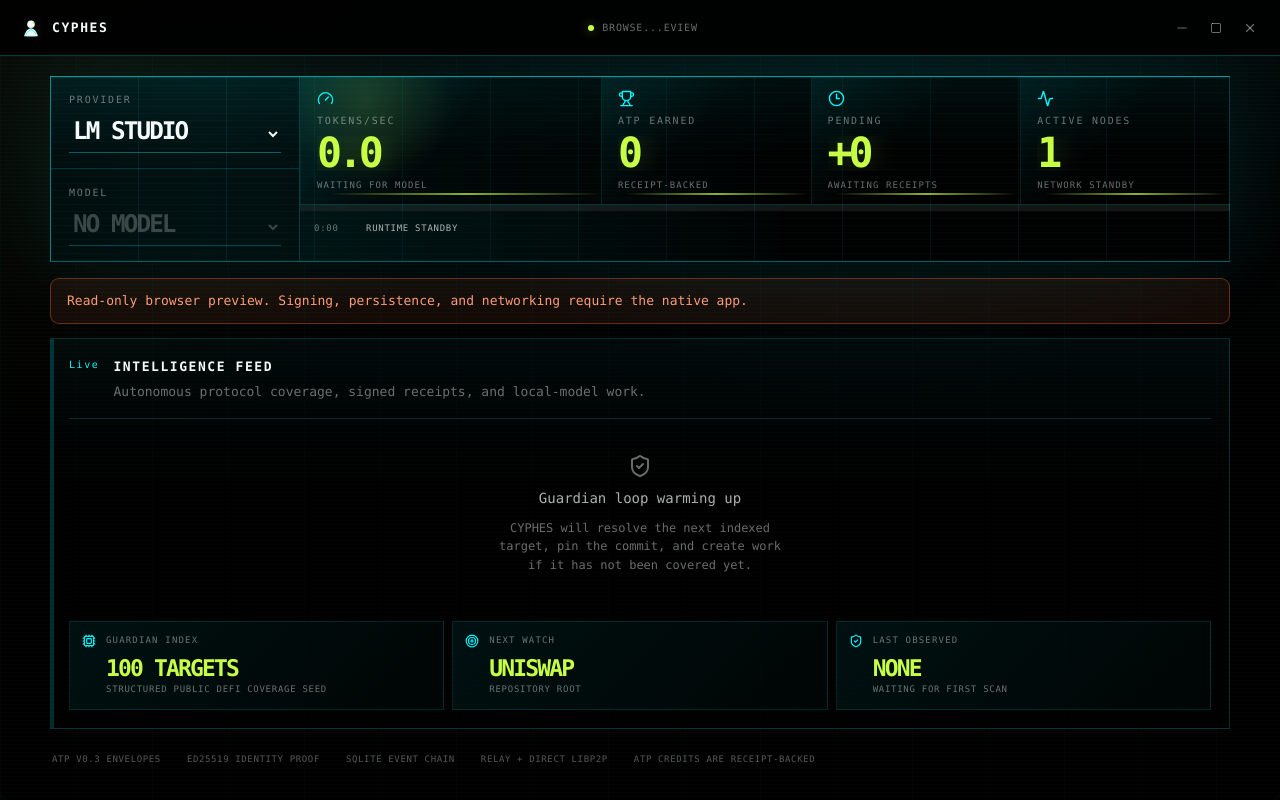
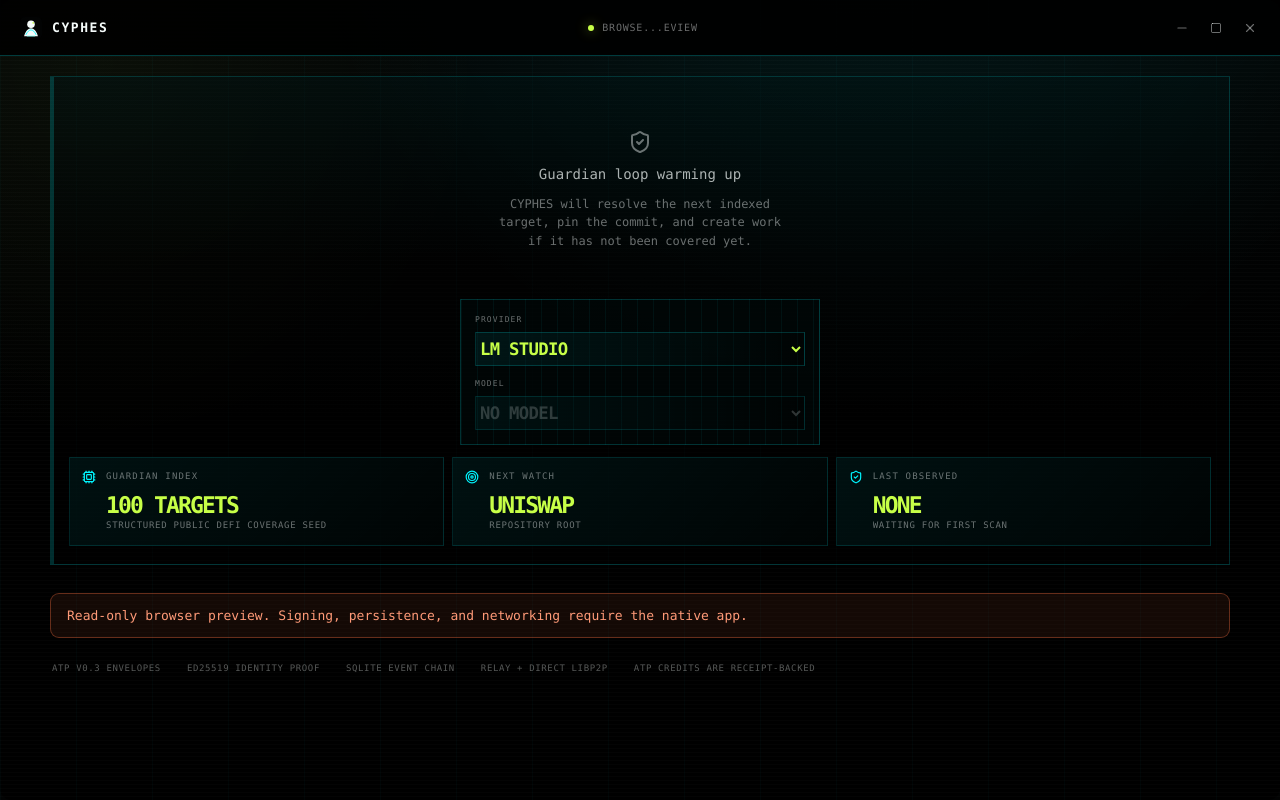
Before and after one commit to CYPHES-ATP/Node, a React (Vite) app: page / in a window 1280 px wide. Built offline with nearby package versions, Linux system fonts and the light colour scheme.

Commit message:
Polish v0.5.6 cockpit telemetry

```diff
--- a/src/App.tsx
+++ b/src/App.tsx
@@ -87,7 +87,7 @@ interface CockpitEvent {
   id: string;
   label: string;
   at: number;
-  tone?: "info" | "success" | "warn";
+  tone?: "info" | "success" | "warn" | "danger";
 }
 
 const GITHUB_REPOSITORY_URL_ERROR =
@@ -184,6 +184,20 @@ function campaignFocus(campaign: ProtocolAuditCampaign) {
     scopeLine(campaign.scopeText, "Focused file:") ||
     "Full repository"
   );
+}
+
+function compactAuditBrief(brief?: string | null) {
+  const normalized = (brief || "CYPHES is coordinating signed audit work for this pinned public repository.")
+    .replace(/\s+/g, " ")
+    .trim();
+  const sentences = normalized.match(/[^.!?]+[.!?]+/g);
+  return sentences ? sentences.slice(0, 2).join(" ").trim() : normalized;
+}
+
+function githubPauseEventLabel(status: GitHubAccessStatus) {
+  const until = status.retryAt ? ` until ${new Date(status.retryAt).toLocaleTimeString()}` : "";
+  const reason = /rate limit/i.test(status.message) ? "rate limit" : status.message.replace(/\s+/g, " ").trim();
+  return `GitHub paused${until}: ${reason}; add token for higher quota`;
 }
 
 function shortCommit(commitSha: string) {
@@ -285,6 +299,7 @@ function AppContent() {
   const lastPhaseRef = useRef("");
   const autoBusyRef = useRef(false);
   const lastAutoPulseRef = useRef("");
+  const lastGitHubPauseRef = useRef("");
 
   const nodeStatus = useCyphesStore((state) => state.nodeStatus);
   const nodeError = useCyphesStore((state) => state.nodeError);
@@ -334,7 +349,6 @@ function AppContent() {
     }
     return sortedCampaigns[0] || null;
   }, [campaigns, latestRuntimeProgress, sortedCampaigns]);
-  const liveSnapshot = liveCampaign ? campaignSnapshots[liveCampaign.campaignId] : null;
   const liveTarget = liveCampaign
     ? guardianTargets.find((target) => campaignIncludesGuardianTarget(liveCampaign, target))
     : null;
@@ -342,18 +356,6 @@ function AppContent() {
     guardianTargets.length > 0
       ? guardianTargets[normalizedAutoCounters.targetCursor % guardianTargets.length]
       : null;
-  const completedWorkUnits = liveSnapshot
-    ? liveSnapshot.workUnits.filter((unit) => unit.status === "accepted").length
-    : 0;
-  const submittedWorkUnits = liveSnapshot
-    ? liveSnapshot.workUnits.filter((unit) => unit.status === "submitted").length
-    : 0;
-  const liveFindings = liveSnapshot
-    ? liveSnapshot.contributions.reduce((sum, contribution) => sum + contribution.findings.length, 0)
-    : 0;
-  const liveAccepted = liveSnapshot
-    ? liveSnapshot.verifications.filter((verification) => verification.decision === "accepted").length
-    : 0;
   const watchObservation = nextWatchTarget
     ? guardianLedger.targets[nextWatchTarget.targetId]
     : undefined;
@@ -474,6 +476,14 @@ function AppContent() {
       window.clearInterval(timer);
     };
   }, []);
+
+  useEffect(() => {
+    if (!githubAccessStatus?.paused) return;
+    const label = githubPauseEventLabel(githubAccessStatus);
+    if (lastGitHubPauseRef.current === label) return;
+    lastGitHubPauseRef.current = label;
+    pushCockpitEvent(label, "danger");
+  }, [githubAccessStatus?.message, githubAccessStatus?.paused, githubAccessStatus?.retryAt]);
 
   useEffect(() => {
     p2p.listGuardianTargets()
@@ -929,8 +939,19 @@ function AppContent() {
       <TitleBar />
 
       <main>
-        <section className="runtime-terminal" aria-label="Runtime terminal">
-          <div className="terminal-controls">
+        <section className="panel intelligence-panel">
+          {liveCampaign ? (
+            <article className="intelligence-card">
+              <div className="intelligence-topline">
+                <span>{liveCampaign.status}</span>
+                <code>{liveCampaign.repository.fullName}</code>
+              </div>
+              <div className="intelligence-main">
+                <div>
+                  <h3>{liveCampaign.protocolName}</h3>
+                  <p className="audit-brief">{compactAuditBrief(liveTarget?.auditBrief)}</p>
+                </div>
+                <div className="runtime-radar">
                   <label>
                     <span>Provider</span>
                     <select
@@ -958,118 +979,54 @@ function AppContent() {
                     </select>
                   </label>
                 </div>
-
-          <div className="cockpit-display">
-            <div className="terminal-metrics">
-              <div className="metric-card metric-card-wide">
-                <Gauge size={17} />
-                <span>Tokens/sec</span>
+              </div>
+              <div className="campaign-target">
+                <span>{campaignFocus(liveCampaign)}</span>
+                <code>{shortCommit(liveCampaign.repository.commitSha)}</code>
+                {liveTarget ? <span>{liveTarget.chains.slice(0, 4).join(" / ")}</span> : null}
+              </div>
+              <div className="intelligence-grid telemetry-grid">
+                <div>
+                  <Gauge size={16} />
+                  <small>Tokens/sec</small>
                   <strong>{currentTokensPerSecond.toFixed(1)}</strong>
-                <small>{runtimeActive ? "streaming local model" : measuredTokensPerSecond ? "last streamed run" : "waiting for model"}</small>
+                  <span>{runtimeActive ? "streaming local model" : measuredTokensPerSecond ? "last streamed run" : "waiting for model"}</span>
                 </div>
-              <div className="metric-card">
-                <Trophy size={17} />
-                <span>ATP earned</span>
+                <div>
+                  <Trophy size={16} />
+                  <small>ATP earned</small>
                   <strong>{creditSummary.total}</strong>
-                <small>receipt-backed</small>
+                  <span>receipt-backed</span>
                 </div>
-              <div className="metric-card">
-                <Clock3 size={17} />
-                <span>Pending</span>
+                <div>
+                  <Clock3 size={16} />
+                  <small>Pending</small>
                   <strong>+{projectedPendingCredits}</strong>
-                <small>{runtimeActive ? `${currentProgress}% active` : "awaiting receipts"}</small>
+                  <span>{runtimeActive ? `${currentProgress}% active` : "awaiting receipts"}</span>
                 </div>
-              <div className="metric-card">
-                <Activity size={17} />
-                <span>Active nodes</span>
+                <div>
+                  <Activity size={16} />
+                  <small>Active nodes</small>
                   <strong>{activeNodeCount}</strong>
-                <small>{networkInfo?.relay_connected ? "relay linked" : "network standby"}</small>
+                  <span>{networkInfo?.relay_connected ? "relay linked" : "network standby"}</span>
                 </div>
               </div>
-
-            <div className="terminal-progress" aria-label="Audit skill progress">
+              <div className="terminal-progress intelligence-progress" aria-label="Audit skill progress">
                 <span style={{ width: `${currentProgress}%` } as CSSProperties} />
               </div>
-
-            <div className="cockpit-events" aria-label="Live runtime event stream">
+              <div className="cockpit-events intelligence-events" aria-label="Live runtime event stream">
+                {githubAccessStatus?.paused ? (
+                  <div className="cockpit-event danger pinned" key="github-paused">
+                    <time>HOLD</time>
+                    <span>{githubPauseEventLabel(githubAccessStatus)}</span>
+                  </div>
+                ) : null}
                 {cockpitEvents.map((event) => (
                   <div className={`cockpit-event ${event.tone || "info"}`} key={event.id}>
                     <time>{formatClock(telemetryTick - event.at)}</time>
                     <span>{event.label}</span>
                   </div>
                 ))}
-            </div>
-          </div>
-        </section>
-
-        {nodeError ? <div className="error-banner">Node error: {nodeError}</div> : null}
-        {githubAccessStatus?.paused ? (
-          <div className="error-banner github-pause">
-            GitHub paused{githubAccessStatus.retryAt ? ` until ${new Date(githubAccessStatus.retryAt).toLocaleTimeString()}` : ""}: {githubAccessStatus.message}
-          </div>
-        ) : null}
-        {!isTauriRuntime() ? (
-          <div className="preview-banner">
-            Read-only browser preview. Signing, persistence, and networking require the native app.
-          </div>
-        ) : null}
-
-        <section className="panel intelligence-panel">
-          <div className="section-heading">
-            <span>Live</span>
-            <div>
-              <h2>Intelligence Feed</h2>
-              <p>Autonomous protocol coverage, signed receipts, and local-model work.</p>
-            </div>
-          </div>
-
-          {liveCampaign ? (
-            <article className="intelligence-card">
-              <div className="intelligence-topline">
-                <span>{liveCampaign.status}</span>
-                <code>{liveCampaign.repository.fullName}</code>
-              </div>
-              <div className="intelligence-main">
-                <div>
-                  <h3>{liveCampaign.protocolName}</h3>
-                  <p>{liveTarget?.auditBrief || "CYPHES is coordinating signed audit work for this pinned public repository."}</p>
-                </div>
-                <div className="target-radar">
-                  <Target size={18} />
-                  <span>{liveTarget?.category || "protocol"}</span>
-                  <strong>{liveTarget ? `rank ${liveTarget.tvlRiskRank}` : "indexed"}</strong>
-                </div>
-              </div>
-              <div className="campaign-target">
-                <span>{campaignFocus(liveCampaign)}</span>
-                <code>{shortCommit(liveCampaign.repository.commitSha)}</code>
-                {liveTarget ? <span>{liveTarget.chains.slice(0, 4).join(" / ")}</span> : null}
-              </div>
-              <div className="intelligence-grid">
-                <div>
-                  <small>Work units</small>
-                  <strong>{liveSnapshot?.workUnits.length || 0}</strong>
-                </div>
-                <div>
-                  <small>Submitted</small>
-                  <strong>{submittedWorkUnits}</strong>
-                </div>
-                <div>
-                  <small>Accepted</small>
-                  <strong>{liveAccepted || completedWorkUnits}</strong>
-                </div>
-                <div>
-                  <small>Findings</small>
-                  <strong>{liveFindings}</strong>
-                </div>
-                <div>
-                  <small>Priority</small>
-                  <strong>{liveTarget?.priorityScore || "n/a"}</strong>
-                </div>
-                <div>
-                  <small>Criticality</small>
-                  <strong>{liveTarget ? `${liveTarget.contractCriticality}/6` : "n/a"}</strong>
-                </div>
               </div>
               {latestRuntimeProgress?.campaignId === liveCampaign.campaignId ? (
                 <div className="campaign-progress">
@@ -1091,6 +1048,46 @@ function AppContent() {
               <span>CYPHES will resolve the next indexed target, pin the commit, and create work if it has not been covered yet.</span>
             </div>
           )}
+
+          {!liveCampaign && githubAccessStatus?.paused ? (
+            <div className="cockpit-events intelligence-events standby-events" aria-label="GitHub pause status">
+              <div className="cockpit-event danger pinned">
+                <time>HOLD</time>
+                <span>{githubPauseEventLabel(githubAccessStatus)}</span>
+              </div>
+            </div>
+          ) : null}
+
+          {!liveCampaign ? (
+            <div className="runtime-radar standby-runtime-card">
+              <label>
+                <span>Provider</span>
+                <select
+                  onChange={(event) => setRuntimeProvider(event.currentTarget.value)}
+                  value={runtimeProvider}
+                >
+                  <option value="lmstudio">LM Studio</option>
+                  <option value="ollama">Ollama</option>
+                </select>
+              </label>
+              <label>
+                <span>Model</span>
+                <select
+                  disabled={runtimeModels.length === 0}
+                  onChange={(event) => setRuntimeModel(event.currentTarget.value)}
+                  value={runtimeModel}
+                >
+                  {runtimeModels.length === 0 ? (
+                    <option value="">No model</option>
+                  ) : (
+                    runtimeModels.map((model) => (
+                      <option key={model} value={model}>{model}</option>
+                    ))
+                  )}
+                </select>
+              </label>
+            </div>
+          ) : null}
 
           <div className="watch-grid">
             <div>
@@ -1114,6 +1111,15 @@ function AppContent() {
           </div>
         </section>
 
+        <div className="system-message-stack">
+          {nodeError ? <div className="error-banner">Node error: {nodeError}</div> : null}
+          {!isTauriRuntime() ? (
+            <div className="preview-banner">
+              Read-only browser preview. Signing, persistence, and networking require the native app.
+            </div>
+          ) : null}
+        </div>
+
         <footer>
           <span>ATP v0.3 envelopes</span>
           <span>Ed25519 identity proof</span>
--- a/src/styles/globals.css
+++ b/src/styles/globals.css
@@ -234,12 +234,6 @@ main {
   font-size: 13px;
 }
 
-.github-pause {
-  border-color: rgba(255, 198, 77, 0.38);
-  background: rgba(255, 198, 77, 0.08);
-  color: #ffd886;
-}
-
 .connect-strip {
   display: grid;
   grid-template-columns: auto auto minmax(0, 1fr) auto;
@@ -576,6 +570,20 @@ main {
 
 .cockpit-event.warn {
   color: #ffc64d;
+}
+
+.cockpit-event.danger {
+  color: #ff5f5f;
+  text-shadow: 0 0 14px rgba(255, 95, 95, 0.2);
+}
+
+.cockpit-event.pinned {
+  padding-bottom: 5px;
+  border-bottom: 1px solid rgba(255, 95, 95, 0.22);
+}
+
+.standby-events {
+  margin-top: 14px;
 }
 
 @keyframes terminal-sweep {
@@ -857,12 +865,12 @@ form > label,
 
 .intelligence-panel {
   min-height: 0;
-  margin-top: 14px;
+  margin-top: 0;
   padding: 18px;
 }
 
 .intelligence-card {
-  margin-top: 14px;
+  margin-top: 0;
   padding: 18px;
   border: 1px solid rgba(0, 246, 255, 0.18);
   background:
@@ -903,7 +911,7 @@ form > label,
 }
 
 .intelligence-main {
-  grid-template-columns: minmax(0, 1fr) 170px;
+  grid-template-columns: minmax(0, 1fr) minmax(220px, 270px);
   margin-top: 14px;
 }
 
@@ -918,12 +926,16 @@ form > label,
   text-transform: uppercase;
 }
 
-.intelligence-main p {
-  max-width: 820px;
-  margin: 12px 0 0;
+.intelligence-main .audit-brief {
+  display: -webkit-box;
+  max-width: 760px;
+  margin: 8px 0 0;
+  overflow: hidden;
   color: var(--muted);
-  font-size: 12px;
-  line-height: 1.55;
+  font-size: 11px;
+  line-height: 1.36;
+  -webkit-box-orient: vertical;
+  -webkit-line-clamp: 2;
 }
 
 .target-radar {
@@ -959,6 +971,67 @@ form > label,
   line-height: 0.95;
 }
 
+.runtime-radar {
+  display: grid;
+  align-content: center;
+  min-height: 126px;
+  padding: 14px;
+  border: 1px solid rgba(0, 246, 255, 0.18);
+  background:
+    repeating-linear-gradient(90deg, rgba(0, 246, 255, 0.05) 0 1px, transparent 1px 16px),
+    rgba(1, 7, 7, 0.72);
+}
+
+.runtime-radar label {
+  display: grid;
+  gap: 6px;
+  margin: 0;
+}
+
+.runtime-radar label + label {
+  margin-top: 12px;
+}
+
+.runtime-radar span {
+  color: var(--faint);
+  font-family: var(--mono);
+  font-size: 8px;
+  letter-spacing: 0.14em;
+  text-transform: uppercase;
+}
+
+.runtime-radar select {
+  width: 100%;
+  min-width: 0;
+  height: 34px;
+  border: 1px solid rgba(0, 246, 255, 0.18);
+  border-radius: 0;
+  outline: 0;
+  background:
+    linear-gradient(90deg, rgba(0, 246, 255, 0.075), transparent),
+    rgba(0, 0, 0, 0.34);
+  color: var(--green);
+  font-family: var(--mono);
+  font-size: clamp(12px, 1.35vw, 18px);
+  font-weight: 820;
+  letter-spacing: -0.04em;
+  text-transform: uppercase;
+}
+
+.runtime-radar select:disabled {
+  color: rgba(245, 251, 250, 0.28);
+}
+
+.runtime-radar select:focus {
+  border-color: var(--green);
+  box-shadow: 0 0 0 1px rgba(199, 255, 71, 0.22);
+}
+
+.standby-runtime-card {
+  max-width: 360px;
+  margin: 14px auto 0;
+}
+
 .intelligence-grid,
 .watch-grid {
   display: grid;
@@ -966,7 +1039,7 @@ form > label,
 }
 
 .intelligence-grid {
-  grid-template-columns: repeat(6, minmax(0, 1fr));
+  grid-template-columns: repeat(4, minmax(0, 1fr));
   margin-top: 14px;
 }
 
@@ -1006,6 +1079,51 @@ form > label,
   white-space: nowrap;
 }
 
+.telemetry-grid {
+  margin-top: 18px;
+}
+
+.telemetry-grid > div {
+  min-height: 92px;
+}
+
+.telemetry-grid svg {
+  color: var(--cyan);
+}
+
+.telemetry-grid strong {
+  margin-top: 8px;
+  color: var(--green);
+  font-size: clamp(31px, 3.5vw, 44px);
+  font-weight: 900;
+  letter-spacing: -0.09em;
+  text-shadow: 0 0 16px rgba(199, 255, 71, 0.24);
+}
+
+.telemetry-grid span {
+  display: block;
+  margin-top: 8px;
+  overflow: hidden;
+  color: var(--faint);
+  font-family: var(--mono);
+  font-size: 9px;
+  letter-spacing: 0.13em;
+  text-overflow: ellipsis;
+  text-transform: uppercase;
+  white-space: nowrap;
+}
+
+.intelligence-progress {
+  margin-top: 10px;
+}
+
+.intelligence-events {
+  height: 76px;
+  margin-top: 0;
+  border: 1px solid rgba(0, 246, 255, 0.12);
+  border-top: 0;
+}
+
 .watch-grid {
   grid-template-columns: repeat(3, minmax(0, 1fr));
   margin-top: 12px;
@@ -1032,6 +1150,12 @@ form > label,
   text-overflow: ellipsis;
   text-transform: uppercase;
   white-space: nowrap;
+}
+
+.system-message-stack {
+  display: grid;
+  gap: 10px;
+  margin-top: 12px;
 }
 
 .campaign-list {
@@ -1084,7 +1208,7 @@ form > label,
   display: flex;
   flex-wrap: wrap;
   gap: 8px;
-  margin-top: 12px;
+  margin-top: 8px;
 }
 
 .campaign-target span,
```
Also changed, not shown: release/v0.5.6/README.md, 1 other file (tests, documents, lock files or other folders). Lines whose indentation alone changed are shown as unchanged.
